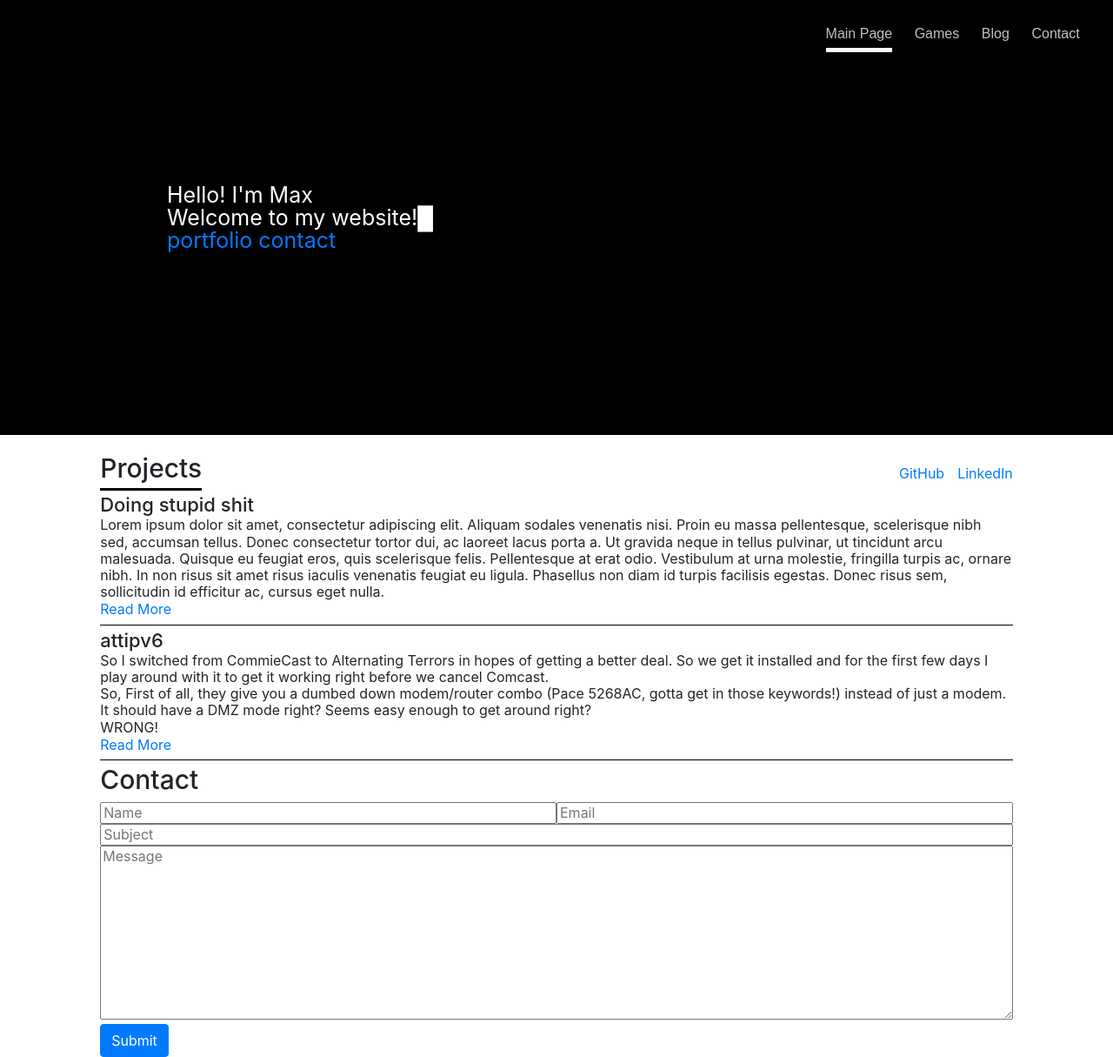
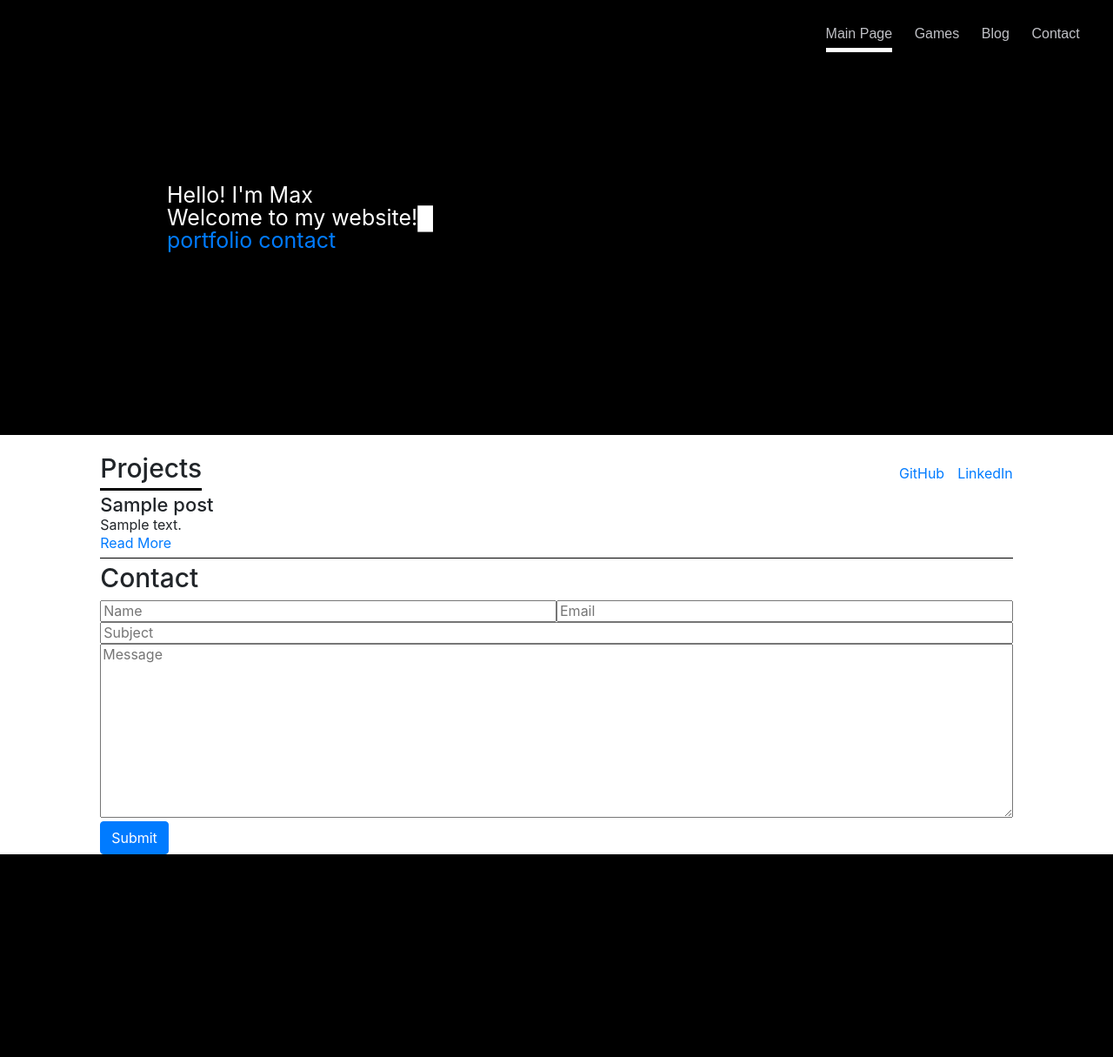
Before and after one commit to Maxqia/portfolio, a WordPress theme: template index.php in a window 1280 px wide. Shown: the whole page at 87% size. After the commit the page ends 982 px from the top, so only its background shows below. Run offline with PHP 8.4 and a stand-in for WordPress, Linux system fonts and the light colour scheme; the site name, menu and one post (Sample post) are stand-ins, and other content is empty.

Commit message:
split out projects into posts

```diff
--- /dev/null
+++ b/content.php
@@ -0,0 +1,5 @@
+<div class="project">
+    <h3><?php the_title(); ?></h3>
+    <p><?php the_content(); ?></p>
+    <a href="<?php print esc_url( get_permalink() ); ?> ">Read More</a>
+</div>
--- /dev/null
+++ b/functions.php
@@ -0,0 +1,18 @@
+<?php
+
+if ( ! function_exists( 'portfolio_setup' ) ):
+
+function portfolio_setup() {
+  /*
+	 * Let WordPress manage the document title.
+	 * By adding theme support, we declare that this theme does not use a
+	 * hard-coded <title> tag in the document head, and expect WordPress to
+	 * provide it for us.
+	 */
+	add_theme_support( 'title-tag' );
+}
+
+endif;
+
+add_action( 'after_setup_theme', 'portfolio_setup' );
+?>
--- a/index.php
+++ b/index.php
@@ -9,16 +9,14 @@
     </div>
 
     <div id="pbody">
-        <div class="project">
-            <h3>Doing stupid shit</h3>
-            <p>Lorem ipsum dolor sit amet, consectetur adipiscing elit. Aliquam sodales venenatis nisi. Proin eu massa pellentesque, scelerisque nibh sed, accumsan tellus. Donec consectetur tortor dui, ac laoreet lacus porta a. Ut gravida neque in tellus pulvinar, ut tincidunt arcu malesuada. Quisque eu feugiat eros, quis scelerisque felis. Pellentesque at erat odio. Vestibulum at urna molestie, fringilla turpis ac, ornare nibh. In non risus sit amet risus iaculis venenatis feugiat eu ligula. Phasellus non diam id turpis facilisis egestas. Donec risus sem, sollicitudin id efficitur ac, cursus eget nulla.</p>
-            <a href="#">Read More</a>
-        </div>
-        <div class="project">
-            <h3>attipv6</h3>
-            <p>So I switched from CommieCast to Alternating Terrors in hopes of getting a better deal. So we get it installed and for the first few days I play around with it to get it working right before we cancel Comcast.<br>So, First of all, they give you a dumbed down modem/router combo (Pace 5268AC, gotta get in those keywords!) instead of just a modem. It should have a DMZ mode right? Seems easy enough to get around right?<br>WRONG!</p>
-            <a href="#">Read More</a>
-        </div>
+        <?php
+          if ( have_posts() ) :
+              while( have_posts() ) :
+                  the_post();
+                  get_template_part('content', get_post_type());
+              endwhile;
+          endif;
+        ?>
         <div id="contact">
             <h1>Contact</h1>
             <form>
```
